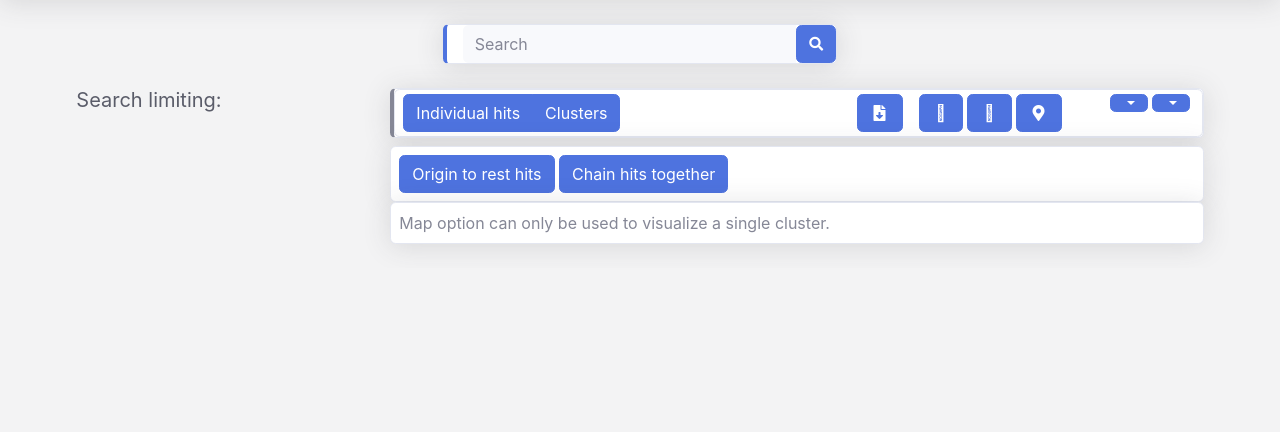
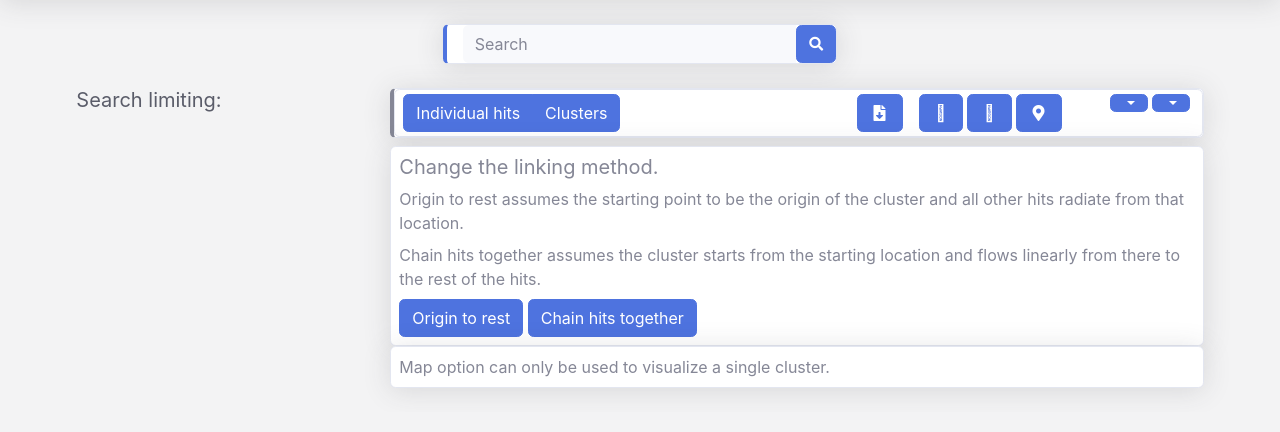
Before and after one commit to avjves/HistSE, a Django app: template frontend/templates/frontend/map.html in a window 1280 px wide. Shown: the part 70-502 px from the top of the page. Run offline with Django 3.2, Linux system fonts and the light colour scheme; the template is opened without the code that fills it, so the values that code supplies are empty; some libraries are stand-ins or nearby versions.

Commit message:
Add info to map

```diff
--- a/frontend/templates/frontend/partials/result_map.html
+++ b/frontend/templates/frontend/partials/result_map.html
@@ -1,8 +1,20 @@
 {% load template_methods %}
 <div class="card shadow p-2">
 	<div class"card body">
-		<a class="btn btn-primary {% if flow_type == 'origin' %} disabled {% endif %}" href="{{urls.result_type.map_origin}}">Origin to rest hits</a>
-		<a class="btn btn-primary {% if flow_type == 'chain' %} disabled {% endif %}" href="{{urls.result_type.map_chain}}">Chain hits together</a>
+		<div>
+			<h5> Change the linking method. <h5>
+		</div>
+		<div>
+			<label> Origin to rest assumes the starting point to be the origin of the cluster and all other hits radiate from that location.  </label>
+		</div>
+		<div>
+			<label> Chain hits together assumes the cluster starts from the starting location and flows linearly from there to the rest of the hits.</label>
+		</div>
+
+		<div>
+			<a class="btn btn-primary {% if flow_type == 'origin' %} disabled {% endif %}" href="{{urls.result_type.map_origin}}">Origin to rest</a>
+			<a class="btn btn-primary {% if flow_type == 'chain' %} disabled {% endif %}" href="{{urls.result_type.map_chain}}">Chain hits together</a>
+		</div>
 	</div>
 </div>
 <div class="card shadow mb-4 p-2">
```
